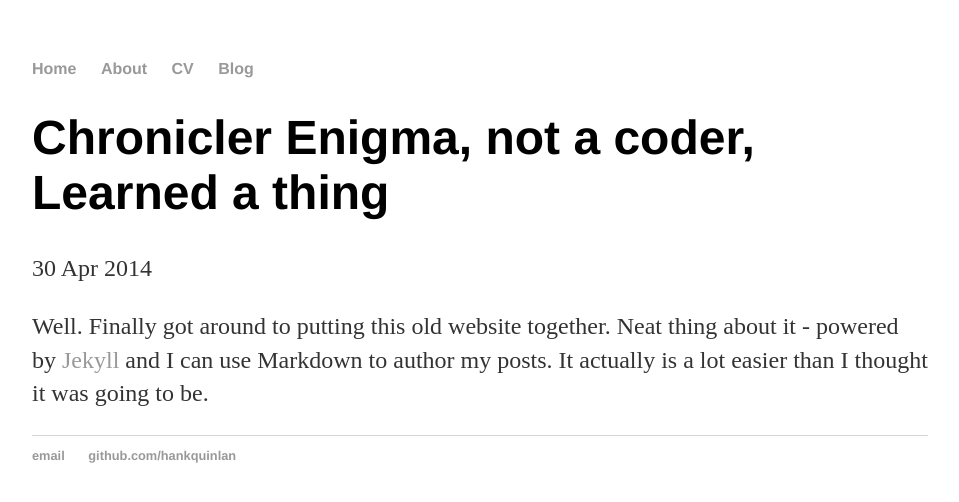
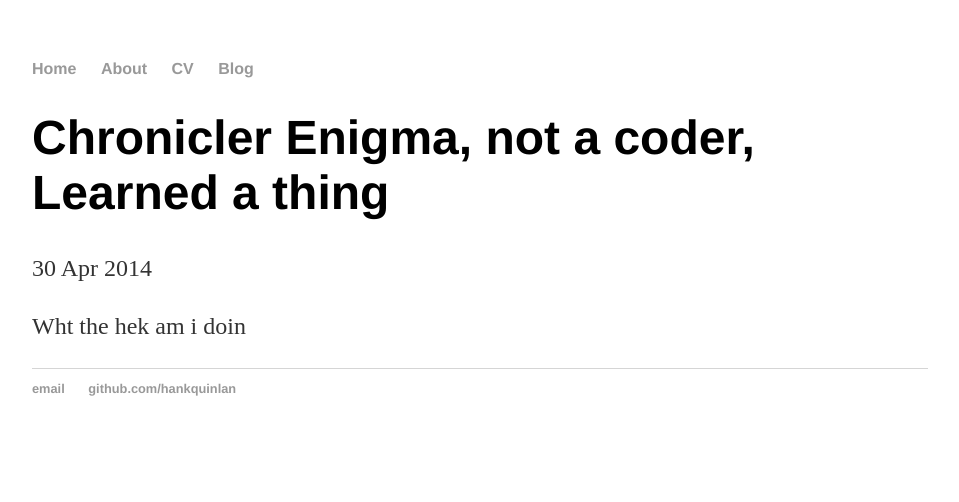
Before and after one commit to ChroniclerEnigma/ChronsRamblesWiki.io, a Jekyll site: the page built from _posts/2014-04-31-Chronicler-Enigma-learned-a-thing.md, in a window 1280 px wide. Shown: the top 502 px of the page, without its empty margins (160-1119 px from the left). Built offline with Jekyll 4.4.1, drawn with Linux system fonts in a browser that asks for light colours.

Commit message:
Update 2014-04-31-Chronicler-Enigma-learned-a-thing.md

```diff
--- a/_posts/2014-04-31-Chronicler-Enigma-learned-a-thing.md
+++ b/_posts/2014-04-31-Chronicler-Enigma-learned-a-thing.md
@@ -4,4 +4,4 @@
 date: 2014-04-30
 ---
 
-Well. Finally got around to putting this old website together. Neat thing about it - powered by [Jekyll](http://jekyllrb.com) and I can use Markdown to author my posts. It actually is a lot easier than I thought it was going to be.
+Wht the hek am i doin
```
